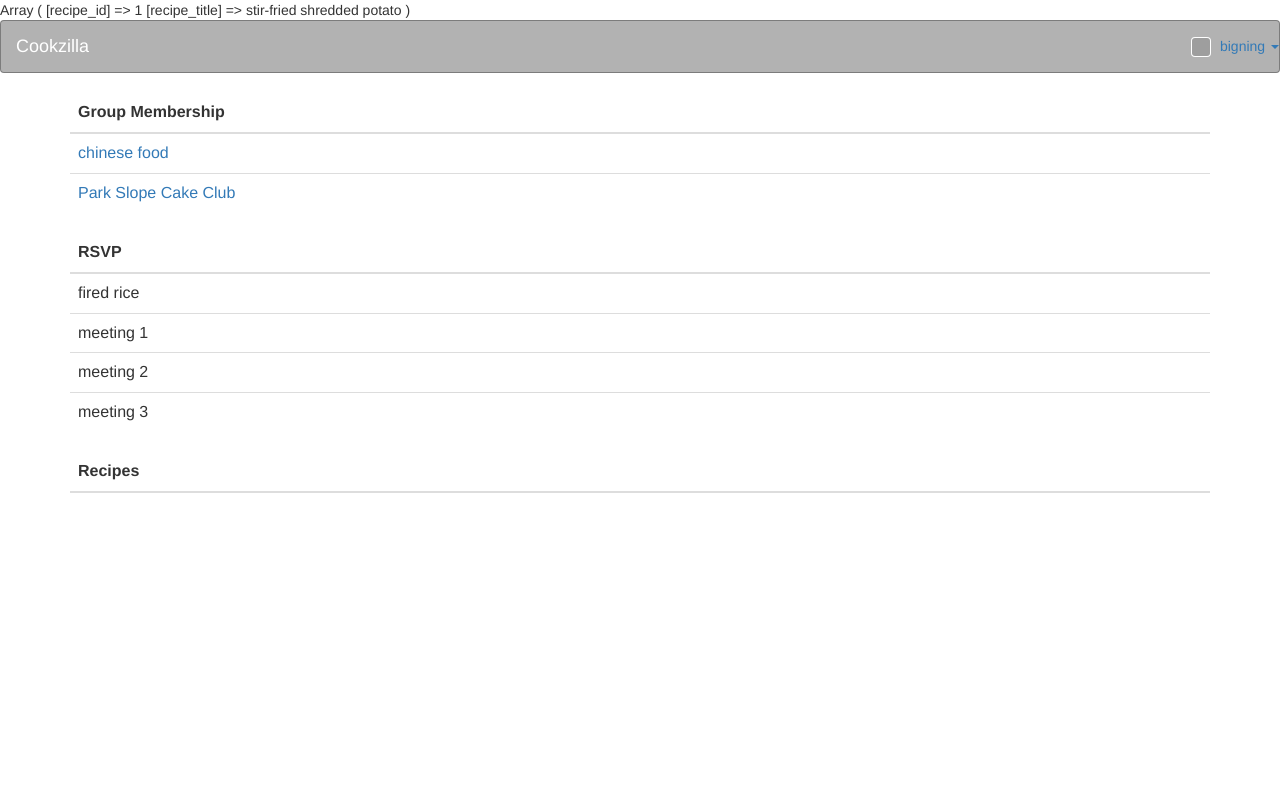
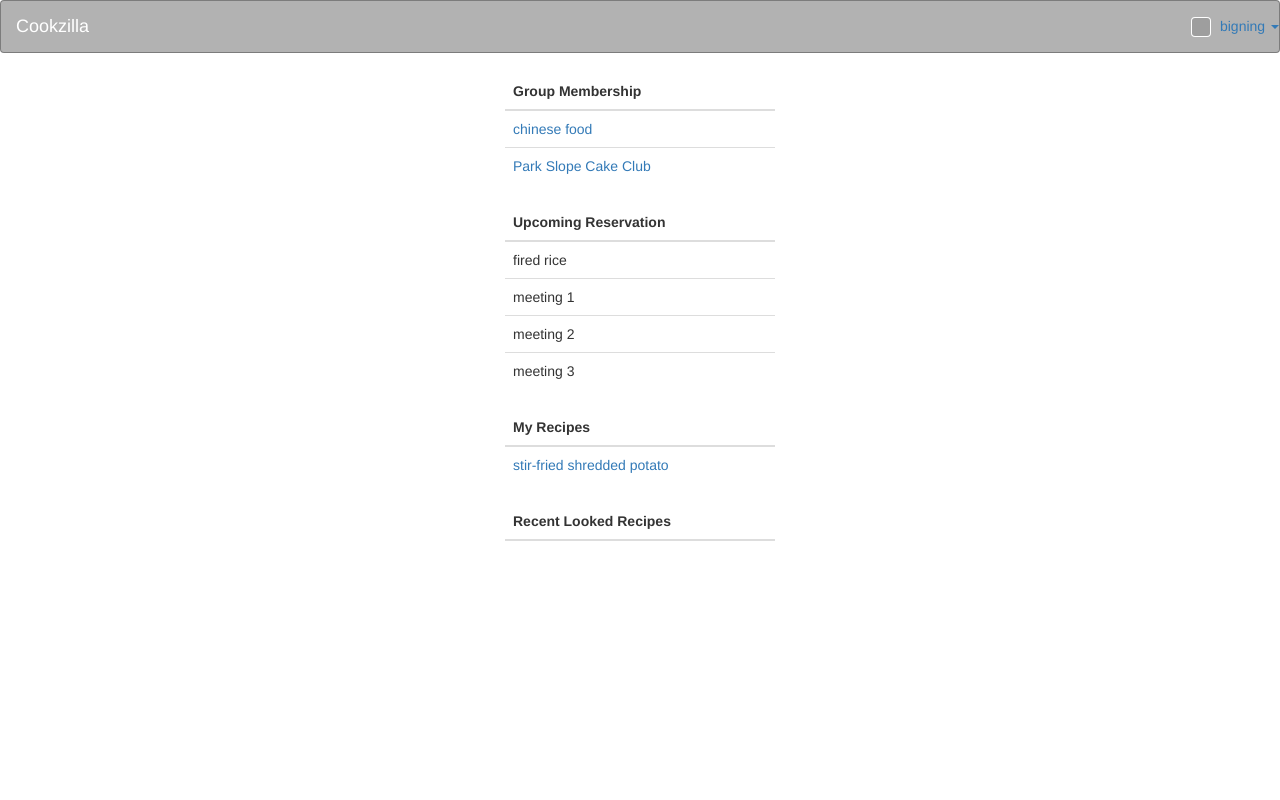
Before and after one commit to bigning/database_project, a PHP site: page /homepage.php in a window 1280 px wide. Run offline with PHP 8.4, Linux system fonts and the light colour scheme; a user stored in the database is signed in; data comes from the database, SQL or seed files in the repository; tables that the repository leaves empty hold one stand-in row (values such as "Sample post"); data that the repository does not hold is empty; grey boxes are pictures that could not be loaded.

Commit message:
show all the tables in homepage.php

```diff
--- a/homepage.php
+++ b/homepage.php
@@ -78,12 +78,11 @@
 
 
 <!-- FE test -->
-<?php
-    foreach ($recipes as $key => $value) {
-        # code...
-        print_r($value);
-    }
- ?>
+
+
+
+
+
 
 
 
@@ -110,12 +109,14 @@
 <div class = "container">
     <table class = "table">
         <thead class = "thead-default">
-            <th><?php echo "Group Membership" ?></th>
+            <th>Group Membership</th>
         </thead>
         <tbody>
             <?php
-                foreach ($group_rows as $value) {
-                    echo "<tr><td><a href='./group_detail?gid=" .  $value["group_id"] . "'>" . $value["group_name"] . "</a></td></tr>";
+                if (!empty($group_rows)) {
+                    foreach ($group_rows as $value) {
+                        echo "<tr><td><a href='./group_detail?group_id=" .  $value["group_id"] . "'>" . $value["group_name"] . "</a></td></tr>";
+                    }
                 }
             ?>
         </tbody>
@@ -127,13 +128,15 @@
 <div class = "container">
     <table class = "table">
         <thead class = "thead-default">
-            <th><?php echo "RSVP" ?></th>
+            <th>Upcoming Reservation</th>
         </thead>
         <tbody>
             <?php
+            if (!empty($rsvp)){
                 foreach ($rsvp as $value) {
                     echo "<tr><td>" . $value["meeting_name"] . "</td></tr>";
                 }
+            }
             ?>
         </tbody>
     </table>
@@ -145,12 +148,33 @@
 <div class = "container">
     <table class = "table">
         <thead class = "thead-default">
-            <th><?php echo "Recipes" ?></th>
+            <th>My Recipes</th>
         </thead>
         <tbody>
             <?php
-                foreach ($recipes as $value) {
-                    echo "<tr><td><a href='./recipe_detail?rid=" .  $value["group_id"] . "'>" . $value["group_name"] . "</a></td></tr>";
+                if (!empty($recipes)){
+                    foreach ($recipes as $value) {
+                        echo "<tr><td><a href='./recipe_detail?recipe_id=" .  $value["recipe_id"] . "'>" . $value["recipe_title"] . "</a></td></tr>";
+                    }
+                }
+            ?>
+        </tbody>
+    </table>
+</div>
+
+
+<!-- Recent looked recipe -->
+<div class = "container">
+    <table class = "table">
+        <thead class = "thead-default">
+            <th>Recent Looked Recipes</th>
+        </thead>
+        <tbody>
+            <?php
+                if (!empty($recent_look)){
+                    foreach ($recent_look as $value) {
+                    echo "<tr><td><a href='./recipe_detail?recipe_id=" .  $value["recipe_id"] . "'>" . $value["recipe_title"] . "</a></td></tr>";
+                    }
                 }
             ?>
         </tbody>
@@ -160,6 +184,5 @@
 
 
 
-
 <link rel="stylesheet" type="text/css" href="./include/css/homePage.css">
 <?php require "./include/partials/footer.php" ?>
--- a/include/css/homePage.css
+++ b/include/css/homePage.css
@@ -7,3 +7,7 @@
 	background-size: cover;
 	background-position: center;
 }
+
+.container{
+	width: 300px;
+}
```
